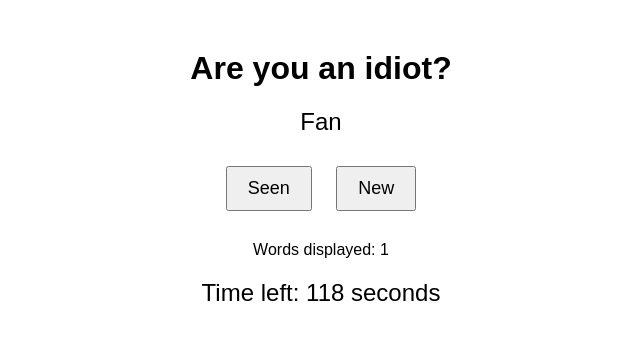
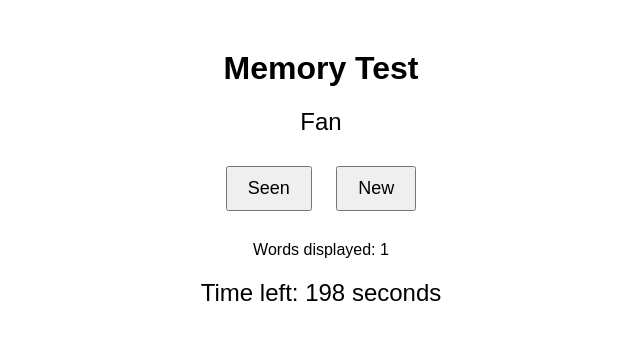
Before and after one commit to noglow/bio-proj-2024, a plain HTML site: page index.html in a window 1280 px wide. Both pictures are taken after a click on the button "Start". Shown: the whole page, without its empty margins (319-959 px from the left). Drawn offline with Linux system fonts and the light colour scheme.

Commit message:
Update index.html

```diff
--- a/index.html
+++ b/index.html
@@ -37,7 +37,7 @@
     </style>
 </head>
 <body>
-    <h1>Are you an idiot?</h1>
+    <h1>Memory Test</h1>
     <div id="instructions">Instructions: If the word has not yet been shown, press "New." If a word has already been shown before, press "Seen." Good luck!</div>
     <button id="start-btn" onclick="start()">Start</button>
     <div id="word-box"></div>
@@ -75,7 +75,7 @@
             wordsDisplayed = 0;
             foodDisplayed = 0;
             othersDisplayed = 0;
-            timeLeft = 120;
+            timeLeft = 200;
             document.getElementById('start-btn').style.display = 'none';
             document.getElementById('instructions').style.display = 'none';
             document.getElementById('word-count').innerText = "Words displayed: 0";
```
